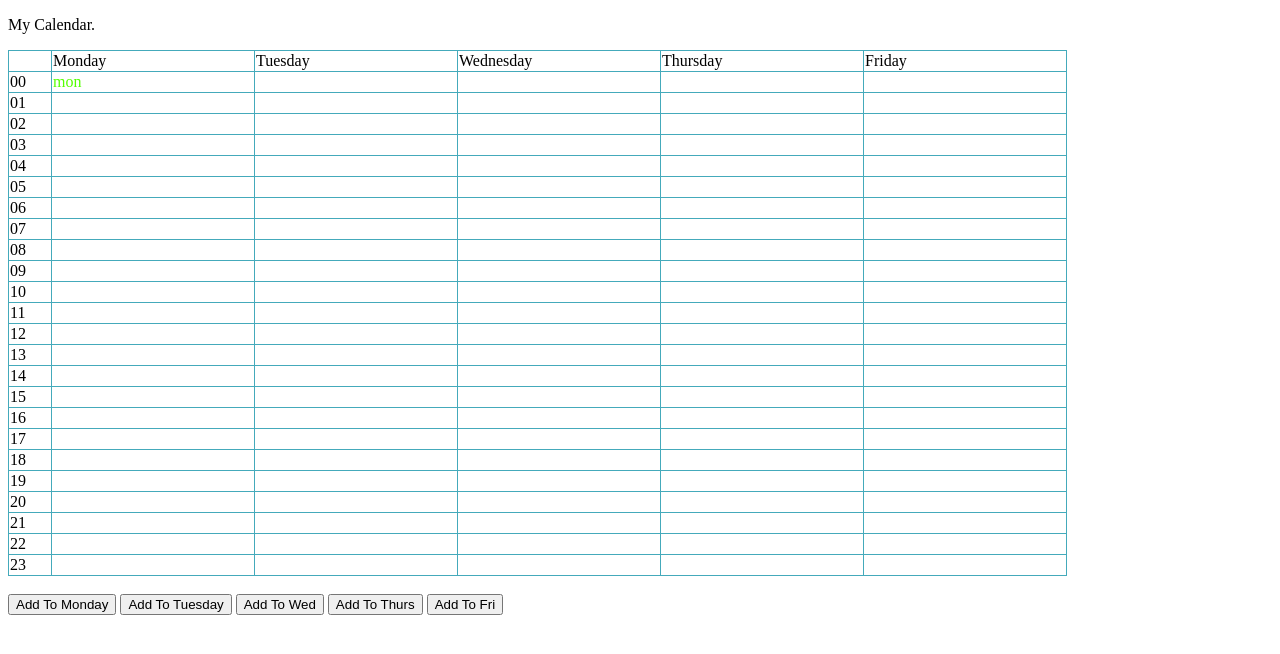
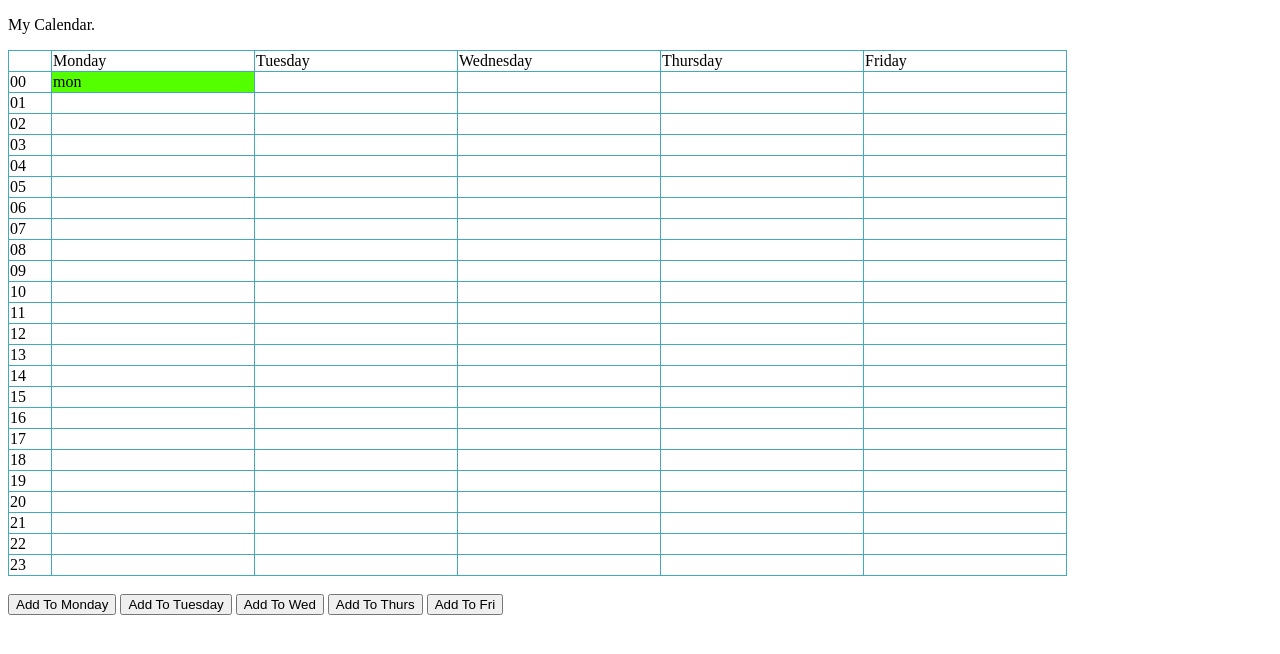
Before and after one commit to CandiaGu/BSTable, a plain HTML site: page index.html in a window 1280 px wide. Both pictures are taken after a click on the button "Add To Monday". Drawn offline with Linux system fonts and the light colour scheme.

Commit message:
changed to bg color

```diff
--- a/index.html
+++ b/index.html
@@ -57,7 +57,7 @@ function fillCalendar(weekday, hour, string, color) {
   row = document.getElementById("myTable").rows[hour];
    var cell1 = row.cells[weekday+1];
   cell1.innerHTML = string;
-  cell1.style.color = color;
+  cell1.style.backgroundColor = color;
 
 }
 </script>
```
